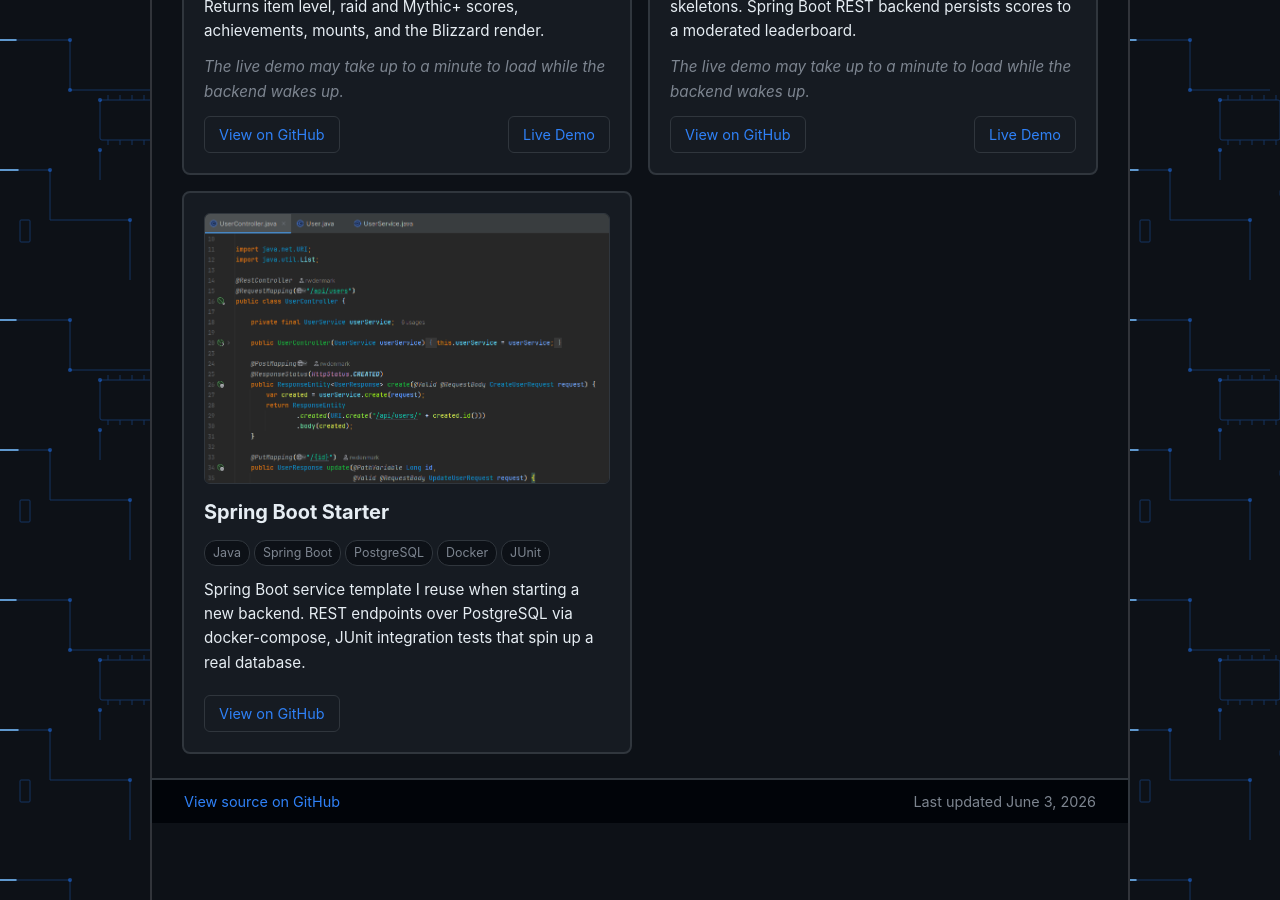
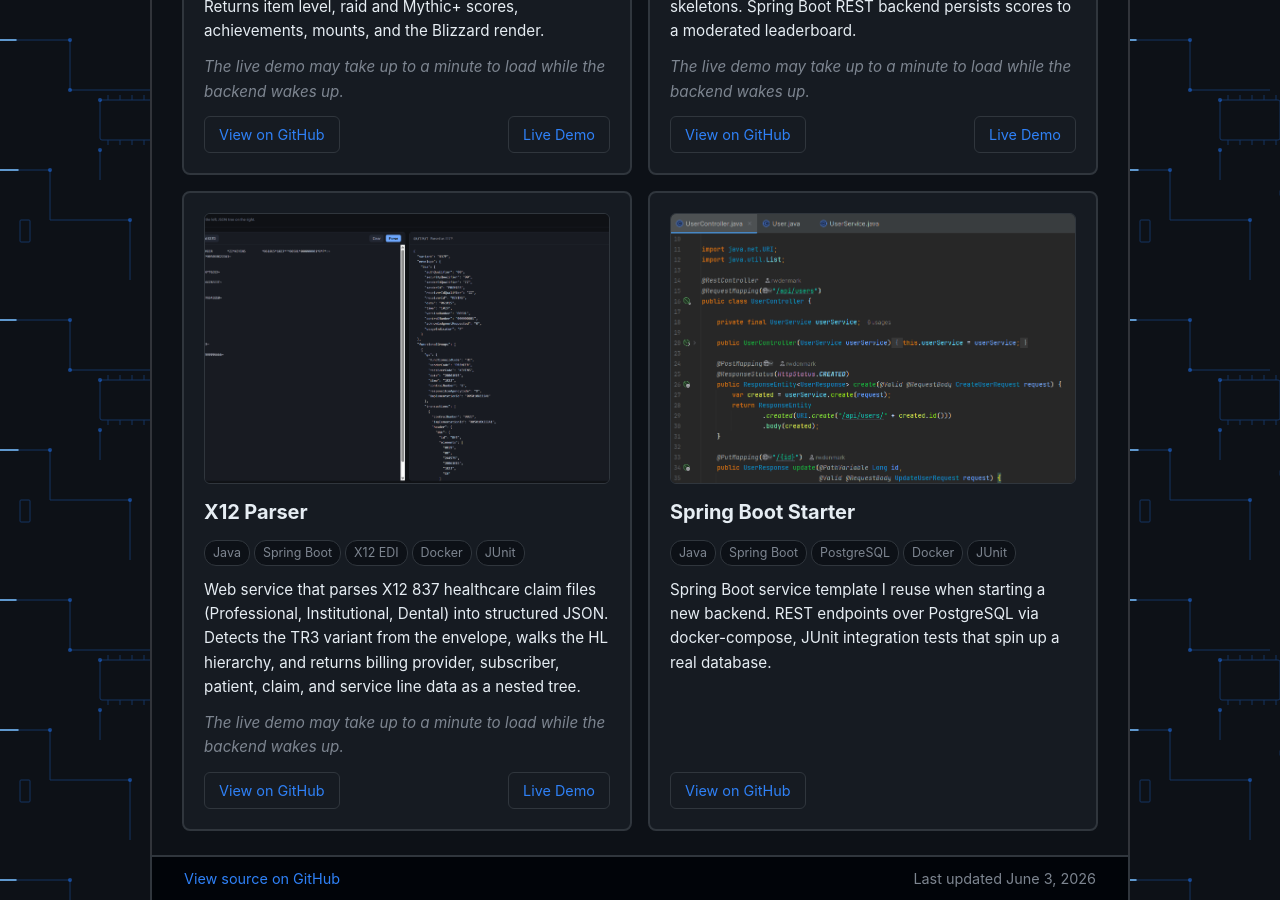
Before and after one commit to rwdenmark/rwdenmark.github.io, a Jekyll site: the page built from projects.html, in a window 1280 px wide and 900 px high, scrolled down 759 px. Built offline with Jekyll 4.4.1, drawn with Linux system fonts in a browser that asks for light colours.

Commit message:
Add X12 Parser to projects page

```diff
--- a/projects.html
+++ b/projects.html
@@ -44,6 +44,23 @@
     </div>
   </article>
   <article class="project-card">
+    <img class="project-thumb" src="{{ '/projects/X12-Parser.png' | relative_url }}" alt="X12 Parser web UI showing a raw 837 claim on the left and its parsed JSON output on the right, with Load 837P, 837I, and 837D buttons in the header." width="2511" height="1211" loading="lazy" />
+    <h3>X12 Parser</h3>
+    <div class="project-stack">
+      <span>Java</span>
+      <span>Spring Boot</span>
+      <span>X12 EDI</span>
+      <span>Docker</span>
+      <span>JUnit</span>
+    </div>
+    <p>Web service that parses X12 837 healthcare claim files (Professional, Institutional, Dental) into structured JSON. Detects the TR3 variant from the envelope, walks the HL hierarchy, and returns billing provider, subscriber, patient, claim, and service line data as a nested tree.</p>
+    <p class="project-note">The live demo may take up to a minute to load while the backend wakes up.</p>
+    <div class="project-actions">
+      <a href="https://github.com/rwdenmark/x12-parser" rel="noopener noreferrer" target="_blank">View on GitHub</a>
+      <a href="https://x12-parser.onrender.com/" rel="noopener noreferrer" target="_blank">Live Demo</a>
+    </div>
+  </article>
+  <article class="project-card">
     <img class="project-thumb" src="{{ '/projects/spring-boot-starter.png' | relative_url }}" alt="IntelliJ IDEA Darcula editor view of Spring Boot Java source code from the spring-boot-starter project." width="853" height="569" loading="lazy" />
     <h3>Spring Boot Starter</h3>
     <div class="project-stack">
```
Also changed, not shown: projects/X12-Parser.png (added).
